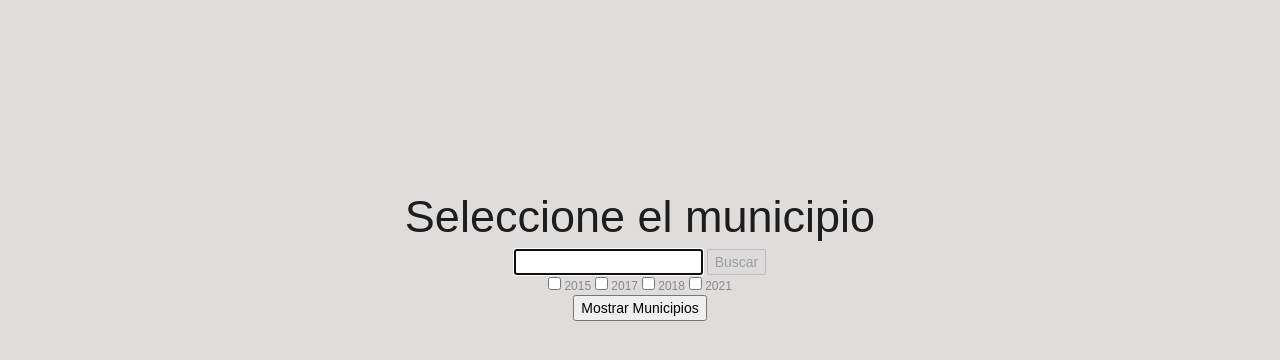
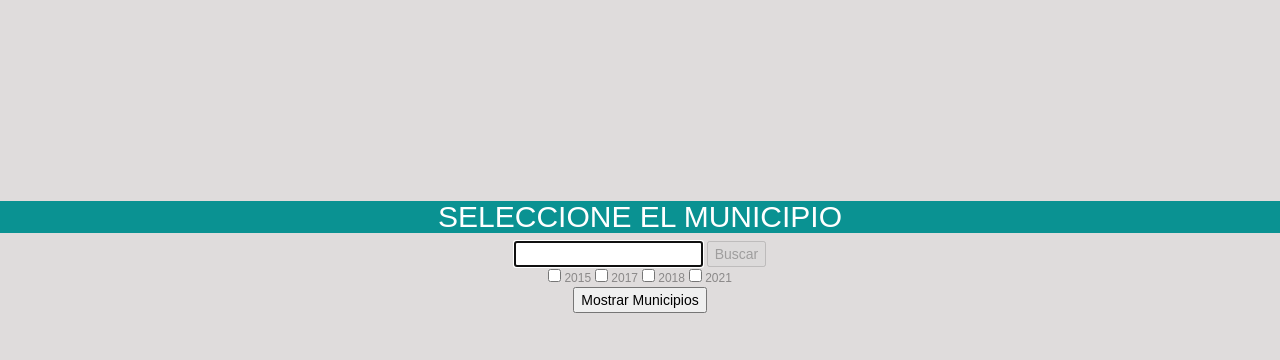
Before and after one commit to Ivancirijillo/app, a Flask app: page /Graficas in a window 1280 px wide. Shown: the part 143-503 px from the top of the page. Run offline with Flask 2, Linux system fonts and the light colour scheme.

Commit message:
style: :art: Colores menu

```diff
--- a/static/css/404.css
+++ b/static/css/404.css
@@ -1,5 +1,5 @@
 body {
-  background-color: #0EA5FF
+  background-color: #0A9292
 }
 svg {
   position: absolute;
@@ -29,7 +29,7 @@ svg {
   margin-top: 40px;
 }
 .buttons-con .action-link-wrap a {
-  background: #FF7077;
+  background: #0453A5;
   padding: 8px 25px;
   border-radius: 4px;
   color: #FFF;
@@ -42,7 +42,7 @@ svg {
   margin-right: 10px
 }
 .buttons-con .action-link-wrap a:hover {
-  background: #5A5C6C;
+  background: #0C3258;
   color: #fff;
 }
 
--- a/static/css/index.css
+++ b/static/css/index.css
@@ -37,7 +37,11 @@ body {
 } */
 
 .titulo1{
+    font-family: Arial, Helvetica, sans-serif;
+    font-size: 30px;
     position: relative;
+    background-color: #0A9292;
+    color: #fff;
 }
 
 .filtro2{
@@ -53,7 +57,7 @@ body {
     flex-wrap: wrap;
     color: black;
     border-color: 5px solid black;
-    background-color: white;
+    background-color: #6BDBDB;
     box-shadow: inset 100px, 20px, 50px, rgb(0, 0, 0);
 
     gap: 1.5%;
--- a/static/css/menu.css
+++ b/static/css/menu.css
@@ -13,7 +13,7 @@ body{
 .contenedor{
     position: relative;
     /*background: linear-gradient(to right, #134e5e, #71b280); */
-    background-color: #0EA5FF;
+    background-color: #0A9292;
     /*#00578A*/
     width: 100%;
     height: 100%;
@@ -33,14 +33,12 @@ body{
 }
 
 .titulo h1{
-    background: white;
-    opacity: 0.3;
     width: 40%;
     display: flex;
     border-radius: 10px;
     justify-content: center;
+    /*background-color:#00C65C;*/
     color:  white;
-    background-color:#00578A;
 }
 
 .opc_menu{
--- a/templates/index.html
+++ b/templates/index.html
@@ -17,7 +17,7 @@
     </head>
     <body>
         <main class="principal">
-            <h1 class="titulo1">Seleccione el municipio</h1>
+            <h1 class="titulo1">SELECCIONE EL MUNICIPIO</h1>
             <div class="buscador">
                 <input type="text" class="Ibuscar" autofocus> <button class="Bbuscar">Buscar</button>
             </div>
```
Also changed, not shown: templates/404.html (+5 -5 lines).
